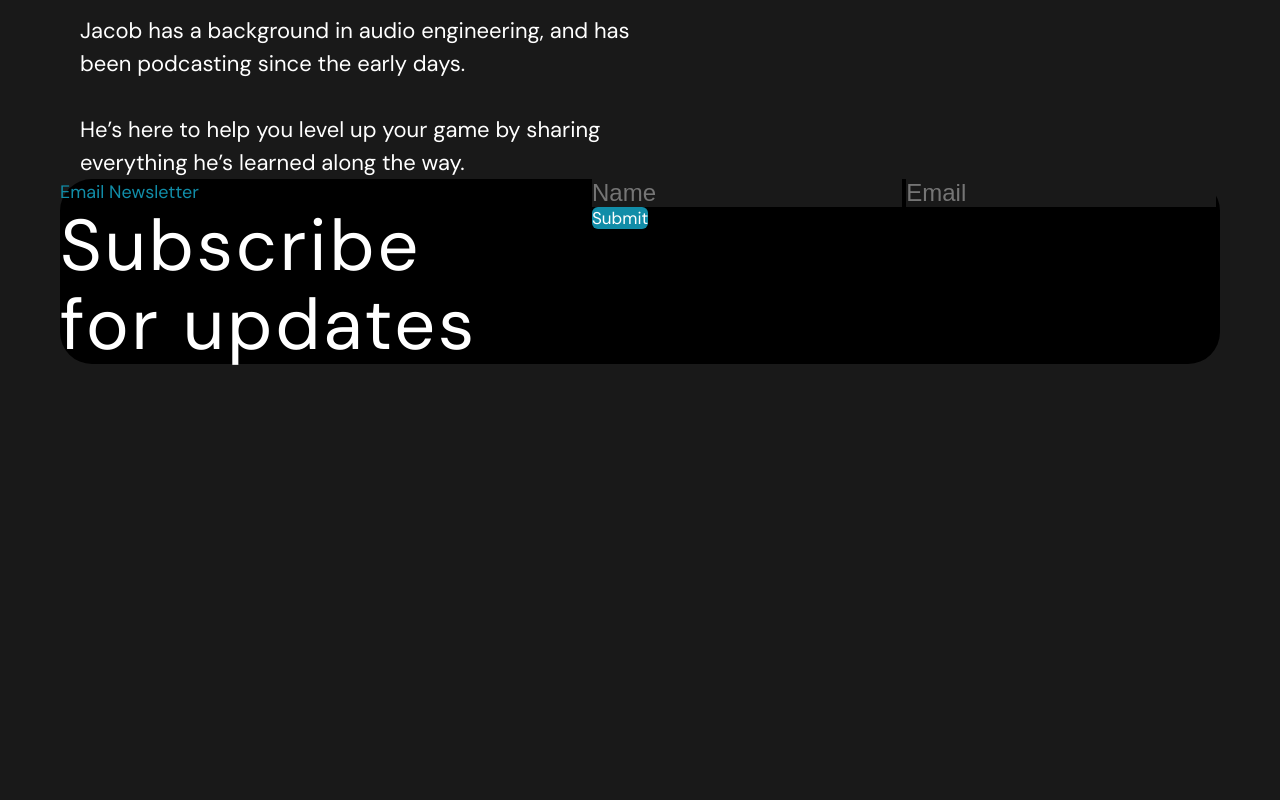
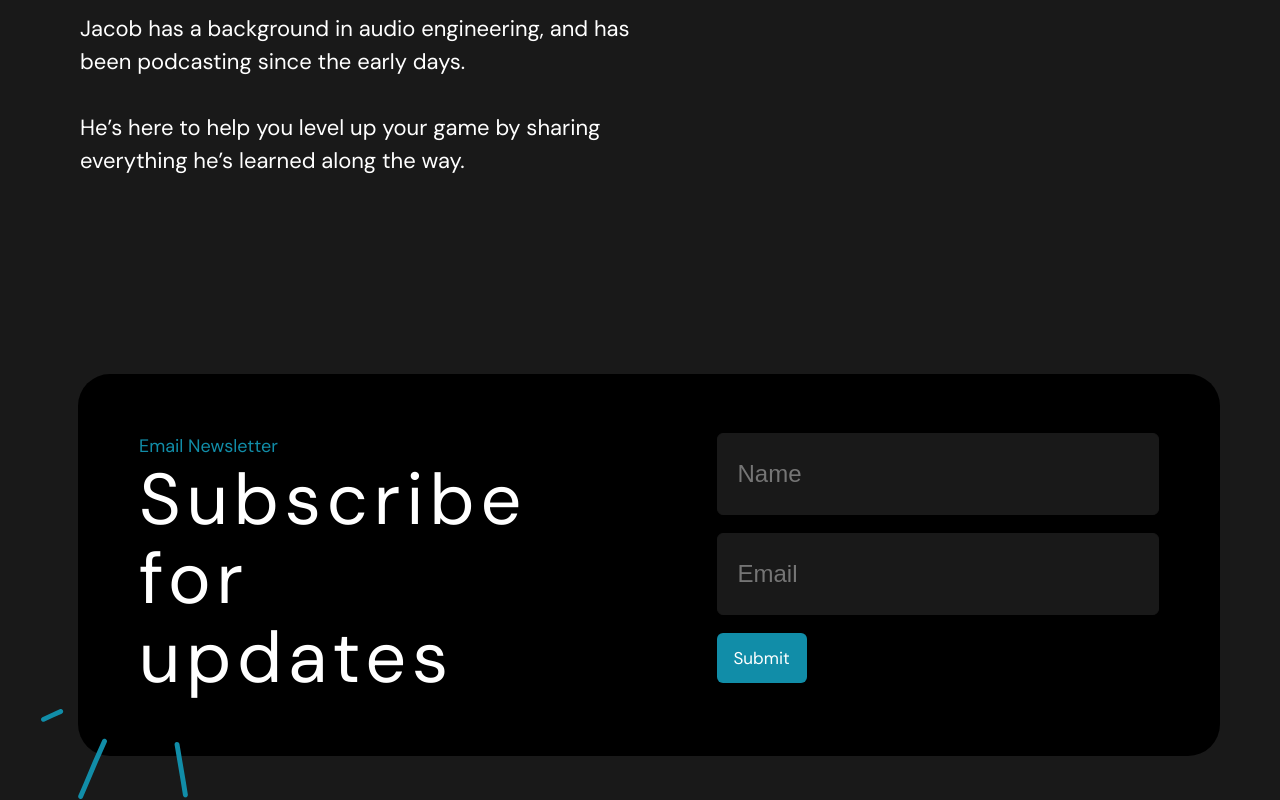
Before and after one commit to Kirien1991/Castavay, a website: page index.html in a window 1280 px wide. Shown: the part 3792-4592 px from the top of the page. Before the commit the page ends 4163 px from the top, so only its background shows below. Drawn offline with Linux system fonts and the light colour scheme.

Commit message:
Test new

```diff
--- a/index.html
+++ b/index.html
@@ -206,30 +206,32 @@
           </div>
         </div>
 
-        <div class="tutorial__bottom">
-          <div class="tutorial__content">
-            <div class="tutorial__lf">
-              <a href="#">Email Newsletter</a>
-              <h2>Subscribe <br />for updates</h2>
-            </div>
-            <form id="form" class="tutorial_rh">
-              <div class="input">
-                  <input
+
+      </div>
+    </div>
+
+    <div class="form">
+      <div class="wrapper">
+        <div class="form__content">
+          <div class="form__lf">
+            <a href="#">Email Newsletter</a>
+            <h2>Subscribe <br />for updates</h2>
+          </div>
+          <form id="form" class="form__rh">
+              <input
                 type="text"
                 placeholder="name"
-                class="input__form"
+                class="input"
                 required
               />
               <input
                 type="text"
                 placeholder="email"
-                class="input__form"
+                class="input"
                 required
               />
-              <button class="btn btn--tutorial" type="submit">Submit</button>
-            </div>
-            </form>
-            </div>
+              <button class="btn" type="submit">Submit</button>
+          </form>
           </div>
         </div>
       </div>
--- /dev/null
+++ b/scss/_form.scss
@@ -0,0 +1,53 @@
+.form {
+  .wrapper {
+    padding: 0 60px 0 78px;
+  }
+
+  &__content {
+    background-color: #000000;
+    border-radius: 32px;
+    display: flex;
+    padding: 59px 61px;
+    position: relative;
+    &::before {
+      content: "";
+      position: absolute;
+      background-image: url("../images/form/formVector.svg");
+      width: 147px;
+      height: 91px;
+      left: -37px;
+      bottom: -44px;
+    }
+  }
+
+  &__lf {
+    width: 50%;
+
+    a {
+      color: #118da8;
+      font-size: 18px;
+      line-height: 27px;
+    }
+    h2 {
+      font-size: 72px;
+      font-weight: 400;
+      line-height: 79.2px;
+      letter-spacing: 5.88px;
+    }
+  }
+
+  &__rh {
+    width: 50%;
+    display: flex;
+    flex-direction: column;
+    align-items: flex-start;
+    padding-left: 135px;
+    & > * {
+      margin-bottom: 18px;
+
+      &:last-child {
+        margin-bottom: 0;
+      }
+    }
+  }
+}
--- a/scss/_global.scss
+++ b/scss/_global.scss
@@ -19,9 +19,6 @@ body {
 }
 
 .btn {
-  &--tutorial {
-    padding: 0;
-  }
   &--top {
     padding-right: 23px;
   }
@@ -61,3 +58,19 @@ a {
   display: inline-block;
   text-decoration: none;
 }
+
+.input {
+  display: flex;
+  flex-direction: column;
+  width: 100%;
+  background-color: #191919;
+  color: #ffffffb2;
+  border: none;
+  text-transform: capitalize;
+  font-size: 24px;
+  height: 82px;
+  padding: 0 20px;
+  border-radius: 6px;
+  border: 1px solid #191919;
+  box-sizing: border-box;
+}
--- a/scss/main.scss
+++ b/scss/main.scss
@@ -3,3 +3,4 @@
 @import "./section.scss";
 @import "./content.scss";
 @import "./tutorial.scss";
+@import "./form.scss";
```
Also changed, not shown: css/main.css, images/form/formVector.svg (added).
